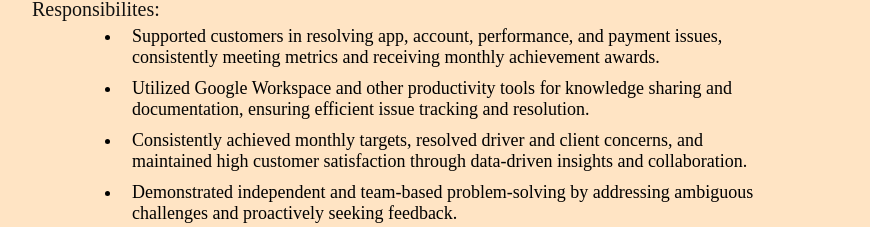
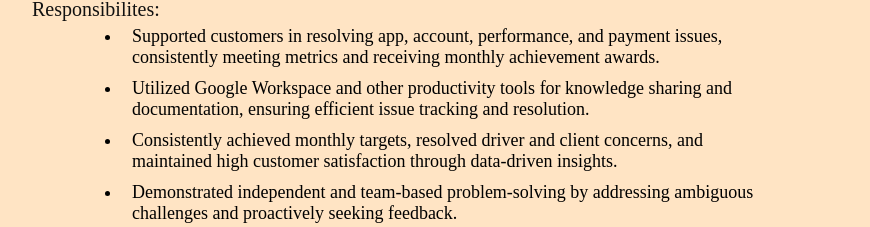
Before and after one commit to neha8041/nehasafina.github.io, a plain HTML site: page index.html in a window 1280 px wide. Shown: the part 1920-2147 px from the top of the page, without its empty margins (398-1268 px from the left). Drawn offline with Linux system fonts and the light colour scheme.

Commit message:
Update index.html

```diff
--- a/index.html
+++ b/index.html
@@ -112,7 +112,7 @@
 		<ul id="lis">
 			<li>Supported customers in resolving app, account, performance, and payment issues, consistently meeting metrics and receiving monthly achievement awards.</li>
 			<li>Utilized Google Workspace and other productivity tools for knowledge sharing and documentation, ensuring efficient issue tracking and resolution.</li>
-			<li>Consistently achieved monthly targets, resolved driver and client concerns, and maintained high customer satisfaction through data-driven insights and collaboration.</li>
+			<li>Consistently achieved monthly targets, resolved driver and client concerns, and maintained high customer satisfaction through data-driven insights.</li>
 			<li>Demonstrated independent and team-based problem-solving by addressing ambiguous challenges and proactively seeking feedback.</li>
 		</ul></h3>
 	</div></div>
```
